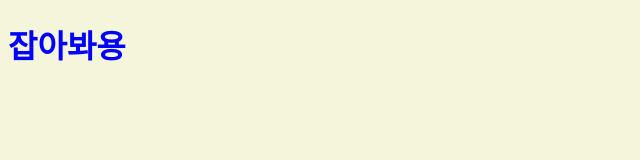
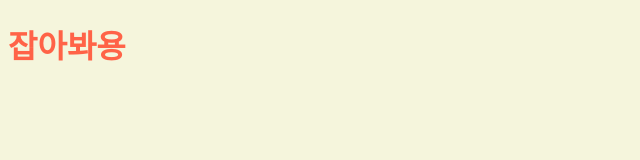
Before and after one commit to jungwonJung/React-JS-Practice, a plain HTML site: page Chrome-js-clone/index.html in a window 1280 px wide. Both pictures are taken after a click on the element "잡아봐용". Shown: the whole page, without its empty margins (0-640 px from the left). Drawn offline with Linux system fonts and the light colour scheme.

Commit message:
공부중

```diff
--- a/Chrome-js-clone/app.js
+++ b/Chrome-js-clone/app.js
@@ -18,15 +18,24 @@ const h1 = document.getElementById("title");
 //   }
 // }
 
+// function handleTitleClick() {
+//   const currentColor = h1.style.color;
+//   let newColor;
+//   if (currentColor === "blue") {
+//     newColor = "tomato";
+//   } else {
+//     newColor = "blue";
+//   }
+//   h1.style.color = newColor;
+// }
 function handleTitleClick() {
-  const currentColor = h1.style.color;
-  let newColor;
-  if (currentColor === "blue") {
-    newColor = "tomato";
+  const clickedClass = "clicked";
+  const defaultClass = "";
+  if (h1.className === clickedClass) {
+    h1.className = defaultClass;
   } else {
-    newColor = "blue";
+    h1.className = clickedClass;
   }
-  h1.style.color = newColor;
 }
 
 // function handleMouseEnter() {
--- a/Chrome-js-clone/style.css
+++ b/Chrome-js-clone/style.css
@@ -1,3 +1,11 @@
 body {
-    background-color: beige;
+  background-color: beige;
 }
+h1 {
+  color: cornflowerblue;
+  transition: color 0.5s ease-in-out;
+}
+
+.clicked {
+  color: tomato;
+}
```
